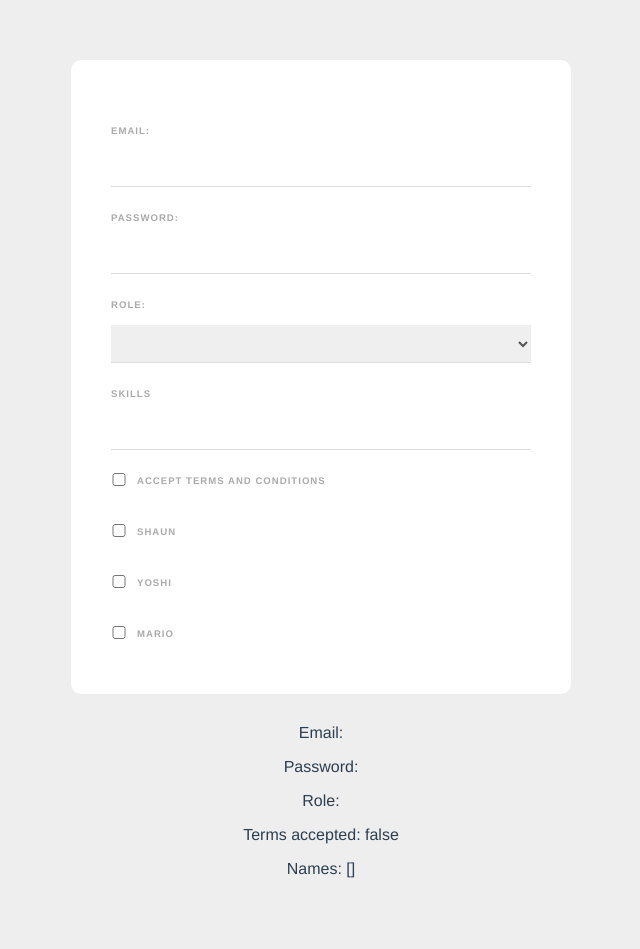
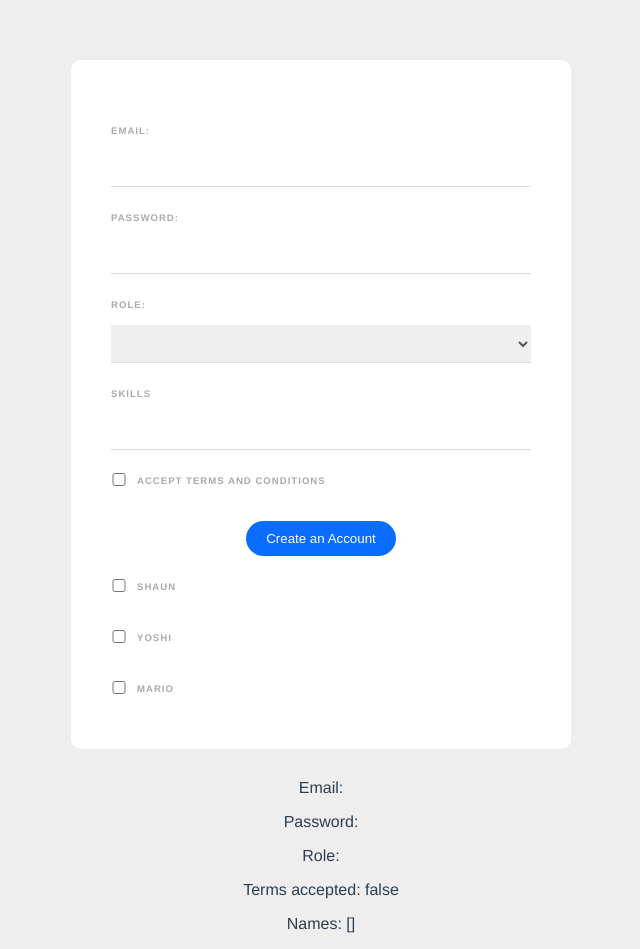
Before and after one commit to kitOl/web-form, a Vue app: page / in a window 1280 px wide. Shown: the whole page, without its empty margins (319-959 px from the left). Before the commit the page ends 894 px from the top, so only its background shows below. Built offline with nearby package versions, Linux system fonts and the light colour scheme.

Commit message:
add simple form validation

```diff
--- a/src/components/SignupForm.vue
+++ b/src/components/SignupForm.vue
@@ -1,10 +1,11 @@
 <template>
-  <form>
+  <form @submit.prevent="handleSubmit">
     <label> Email: </label>
     <input type="email" required v-model="email" />
 
     <label> Password: </label>
     <input type="password" required v-model="password" />
+    <div v-if="passwordError" class="error">{{ passwordError }}</div>
 
     <label>Role:</label>
     <select v-model="role">
@@ -21,6 +22,10 @@
     <div class="terms">
       <input type="checkbox" required v-model="terms" />
       <label>Accept terms and conditions</label>
+    </div>
+
+    <div class="submit">
+      <button>Create an Account</button>
     </div>
 
     <div>
@@ -55,6 +60,7 @@
       names: [],
       tempSkill: '',
       skills: [],
+      passwordError: '',
     };
   },
   methods: {
@@ -68,6 +74,19 @@
     },
     deleteSkill(skill) {
       this.skills = this.skills.filter((item) => item !== skill);
+    },
+    handleSubmit(e) {
+      this.passwordError =
+        this.password.length > 5
+          ? ''
+          : 'Password must be at least 6 chars long';
+      if (!this.passwordError) {
+        console.log('email: ', this.email);
+        console.log('password: ', this.password);
+        console.log('role: ', this.role);
+        console.log('skills: ', this.skills);
+        console.log('terms accepted: ', this.terms);
+      }
     },
   },
 };
@@ -120,4 +139,21 @@
   color: #777;
   cursor: pointer;
 }
+button {
+  background: #0b6dff;
+  border: 0;
+  padding: 10px 20px;
+  margin-top: 20px;
+  color: white;
+  border-radius: 20px;
+}
+.submit {
+  text-align: center;
+}
+.error {
+  color: #ff0062;
+  margin-top: 10px;
+  font-size: 0.8em;
+  font-weight: bold;
+}
 </style>
```
